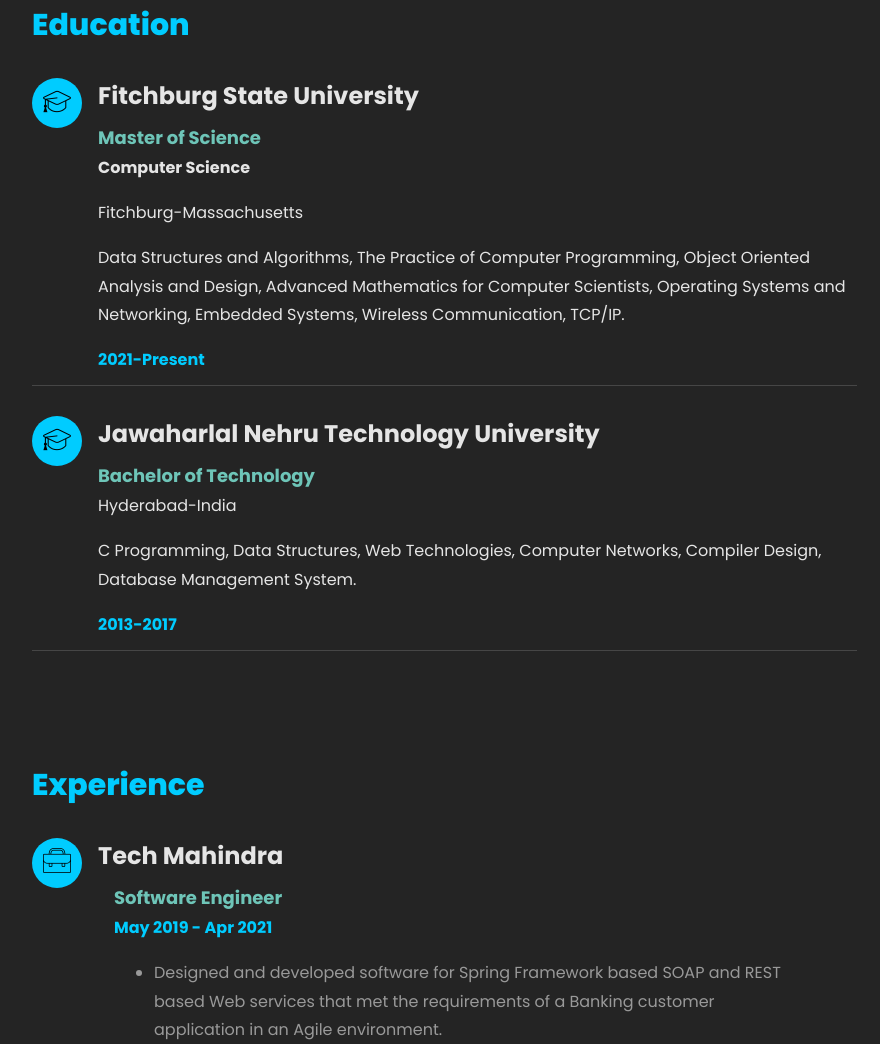
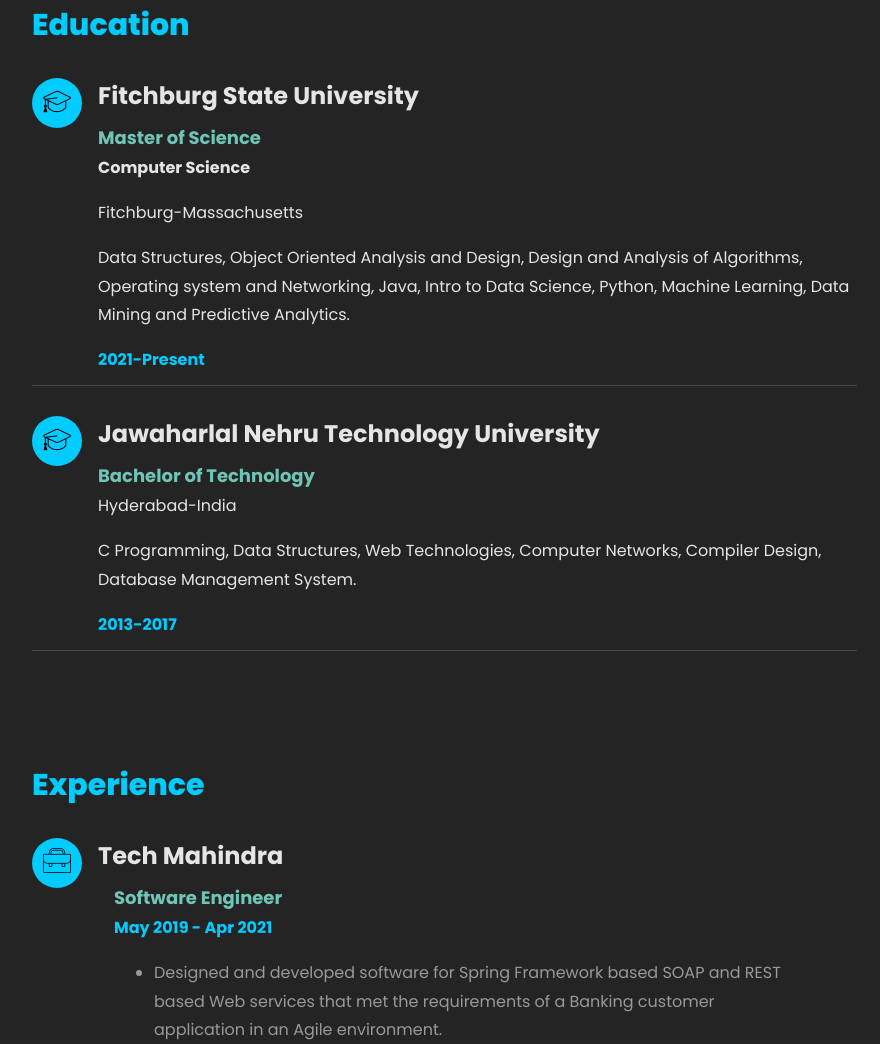
Before and after one commit to udaykumar117/udaykumar117.github.io, a plain HTML site: page index.html in a window 1280 px wide. Shown: the part 1579-2623 px from the top of the page, without its empty margins (338-1218 px from the left). Drawn offline with Linux system fonts and the light colour scheme; files whose address does not match are found by name.

Commit message:
updated resume

```diff
--- a/index.html
+++ b/index.html
@@ -138,9 +138,9 @@
 								<span class="position">Master of Science</span>
 								<p><strong>Computer Science</strong></p>
 								<p>Fitchburg-Massachusetts</p>
-								<p>Data Structures and Algorithms, The Practice of Computer Programming, Object Oriented Analysis and Design,
-									Advanced Mathematics for Computer Scientists,
-									Operating Systems and Networking, Embedded Systems, Wireless Communication, TCP/IP.
+								<p>Data Structures, Object Oriented Analysis and Design, Design and Analysis of Algorithms,
+									Operating system and Networking, Java, Intro to Data Science, Python, Machine Learning,
+									Data Mining and Predictive Analytics.
 								</p>
 								<span class="date">2021-Present</span>
 							</div>
```
